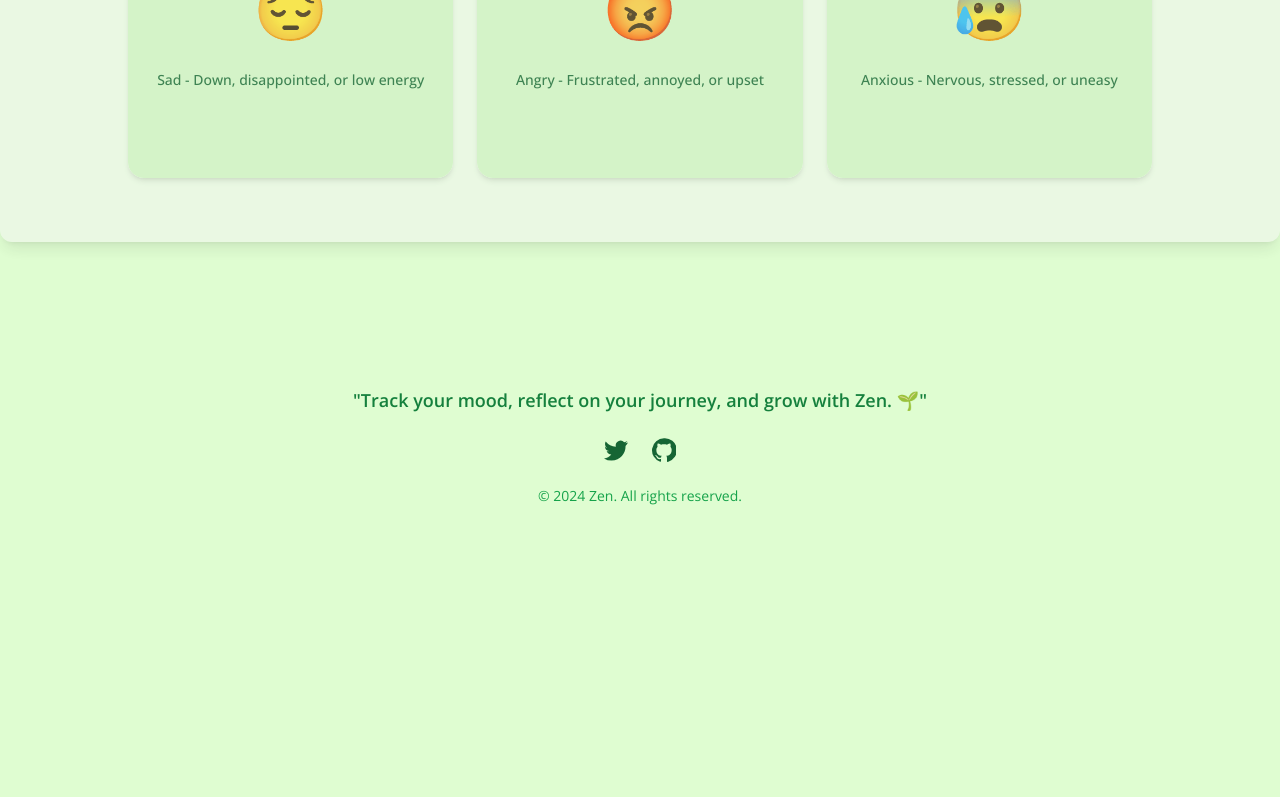
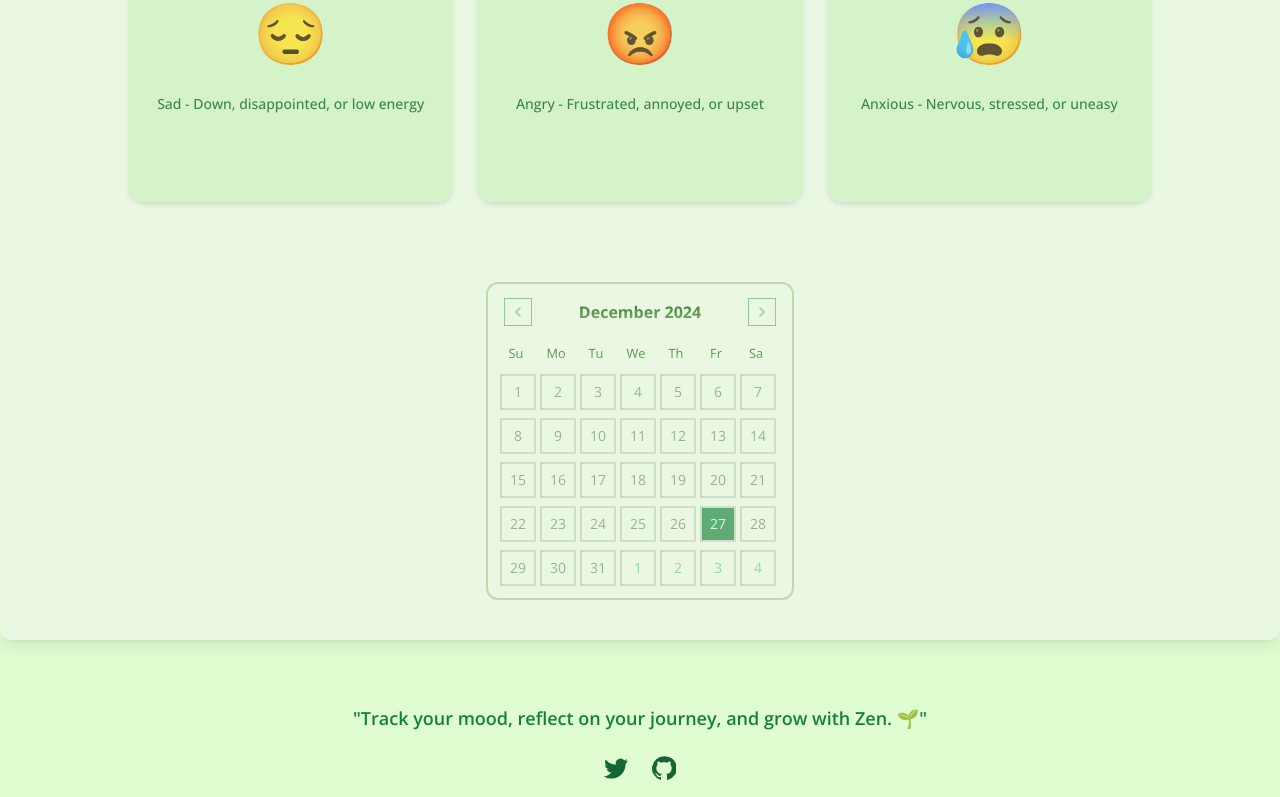
Before and after one commit to shwejan005/mood-tracker, a Next.js app: page /dashboard in a window 1280 px wide. Shown: the part 834-1631 px from the top of the page. Before the commit the page ends 1364 px from the top, so only its background shows below. Built offline with nearby package versions, Linux system fonts and the light colour scheme; no server answers.

Commit message:
Added Calender

```diff
--- a/app/dashboard/page.js
+++ b/app/dashboard/page.js
@@ -1,3 +1,4 @@
+import { Calendar } from "@/components/ui/calendar"
 import { FocusCards } from '@/components/ui/focus-cards';
 import { TextShimmer } from '@/components/ui/text-shimmer';
 import { UserButton } from '@clerk/nextjs';
@@ -69,13 +70,16 @@ export default async function Dashboard() {
       <div className=" rounded-xl min-h-screen flex flex-col items-center shadow-lg bg-[#edf8e8] opacity-80 py-10">
         <TextShimmer
           duration={3}
-          className='text-4xl font-bold text-center mb-14 [--base-color:theme(colors.green.600)] [--base-gradient-color:theme(colors.green.200)] dark:[--base-color:theme(colors.green.700)] dark:[--base-gradient-color:theme(colors.green.400)]'
+          className='text-4xl font-bold text-center mb-20 [--base-color:theme(colors.green.600)] [--base-gradient-color:theme(colors.green.200)] dark:[--base-color:theme(colors.green.700)] dark:[--base-gradient-color:theme(colors.green.400)]'
         >
           How are you <span className="textGradient">feeling</span> today?
         </TextShimmer>
+
         <FocusCards cards={cards} />
-      </div>
-      <div>
+
+        <div className="mt-20 border-2 border-[#b4d4a7] rounded-xl bg-transparent hover:border-[#87a37a] transition-all duration-300">
+          <Calendar />
+        </div>
 
       </div>
     </div>
--- a/components/Calender.jsx
+++ /dev/null
@@ -1,67 +0,0 @@
-import React from 'react'
-
-
-const months = { 'January': 'Jan', 'February': 'Feb', 'March': 'Mar', 'April': 'Apr', 'May': 'May', 'June': 'Jun', 'July': 'Jul', 'August': 'Aug', 'September': 'Sept', 'October': 'Oct', 'November': 'Nov', 'December': 'Dec' }
-const monthsArr = Object.keys(months)
-const now = new Date()
-const dayList = ['Sunday', 'Monday', 'Tuesday', 'Wednesday', 'Thursday', 'Friday', 'Saturday']
-
-
-function Calender() {
-  const year = 2024
-  const month = 'December'
-  const day = new Date(year,Object.keys(months).indexOf(month),1)
-  const firstDayOfMonth = monthNow.getDay()
-  const daysInMonth = new Date(year,Object.keys(month).indexOf(month) + 1, 0)
-  const daysToDisplay = firstDayOfMonth + daysInMonth
-  const numRows = (Math.floor(daysToDisplay / 7)) + (daysToDisplay % 7 ? 1 : 0)
-
-  return (
-    <div className='flex flex-col gap-2'>
-        <div className='grid grid-cols-5 gap-4'>
-            <button onClick={() => {
-                handleIncrementMonth(-1)
-            }} className='mr-auto text-indigo-400 text-lg sm:text-xl duration-200 hover:opacity-60'><i className="fa-solid fa-circle-chevron-left"></i></button>
-            <p className={'text-center col-span-3 capitalized whitespace-nowrap textGradient ' + fugaz.className}>{selectedMonth}, {selectedYear}</p>
-            <button onClick={() => {
-                handleIncrementMonth(+1)
-            }} className='ml-auto text-indigo-400 text-lg sm:text-xl duration-200 hover:opacity-60'><i className="fa-solid fa-circle-chevron-right"></i></button>
-        </div>
-        <div className='flex flex-col overflow-hidden gap-1 py-4 sm:py-6 md:py-10'>
-            {[...Array(numRows).keys()].map((row, rowIndex) => {
-                return (
-                    <div key={rowIndex} className='grid grid-cols-7 gap-1'>
-                        {dayList.map((dayOfWeek, dayOfWeekIndex) => {
-                            let dayIndex = (rowIndex * 7) + dayOfWeekIndex - (firstDayOfMonth - 1)
-
-                            let dayDisplay = dayIndex > daysInMonth ? false : (row === 0 && dayOfWeekIndex < firstDayOfMonth) ? false : true
-
-                            let isToday = dayIndex === now.getDate()
-
-                            if (!dayDisplay) {
-                                return (
-                                    <div className='bg-white' key={dayOfWeekIndex} />
-                                )
-                            }
-
-                            let color = demo ?
-                                gradients.indigo[baseRating[dayIndex]] :
-                                dayIndex in data ?
-                                    gradients.indigo[data[dayIndex]] :
-                                    'white'
-
-                            return (
-                                <div style={{ background: color }} className={'text-xs sm:text-sm border border-solid p-2 flex items-center gap-2 justify-between rounded-lg ' + (isToday ? ' border-indigo-400' : ' border-indigo-100') + (color === 'white' ? ' text-indigo-400' : ' text-white')} key={dayOfWeekIndex}>
-                                    <p>{dayIndex}</p>
-                                </div>
-                            )
-                        })}
-                    </div>
-                )
-            })}
-        </div>
-    </div>
-)
-}
-
-export default Calender
--- /dev/null
+++ b/components/ui/button.jsx
@@ -0,0 +1,48 @@
+import * as React from "react"
+import { Slot } from "@radix-ui/react-slot"
+import { cva } from "class-variance-authority";
+
+import { cn } from "@/lib/utils"
+
+const buttonVariants = cva(
+  "inline-flex items-center justify-center gap-2 whitespace-nowrap rounded-md text-sm font-medium transition-colors focus-visible:outline-none focus-visible:ring-1 focus-visible:ring-ring disabled:pointer-events-none disabled:opacity-50 [&_svg]:pointer-events-none [&_svg]:size-4 [&_svg]:shrink-0",
+  {
+    variants: {
+      variant: {
+        default:
+          "bg-primary text-primary-foreground shadow hover:bg-primary/90",
+        destructive:
+          "bg-destructive text-destructive-foreground shadow-sm hover:bg-destructive/90",
+        outline:
+          "border border-input bg-background shadow-sm hover:bg-accent hover:text-accent-foreground",
+        secondary:
+          "bg-secondary text-secondary-foreground shadow-sm hover:bg-secondary/80",
+        ghost: "hover:bg-accent hover:text-accent-foreground",
+        link: "text-primary underline-offset-4 hover:underline",
+      },
+      size: {
+        default: "h-9 px-4 py-2",
+        sm: "h-8 rounded-md px-3 text-xs",
+        lg: "h-10 rounded-md px-8",
+        icon: "h-9 w-9",
+      },
+    },
+    defaultVariants: {
+      variant: "default",
+      size: "default",
+    },
+  }
+)
+
+const Button = React.forwardRef(({ className, variant, size, asChild = false, ...props }, ref) => {
+  const Comp = asChild ? Slot : "button"
+  return (
+    (<Comp
+      className={cn(buttonVariants({ variant, size, className }))}
+      ref={ref}
+      {...props} />)
+  );
+})
+Button.displayName = "Button"
+
+export { Button, buttonVariants }
--- /dev/null
+++ b/components/ui/calendar.jsx
@@ -0,0 +1,74 @@
+"use client";
+import * as React from "react";
+import { ChevronLeft, ChevronRight } from "lucide-react";
+import { DayPicker } from "react-day-picker";
+
+import { cn } from "@/lib/utils";
+import { buttonVariants } from "@/components/ui/button";
+
+function Calendar({
+  className,
+  classNames,
+  showOutsideDays = true,
+  ...props
+}) {
+  return (
+    <DayPicker
+      showOutsideDays={showOutsideDays}
+      className={cn("p-3", className)}
+      classNames={{
+        months: "flex flex-col sm:flex-row space-y-4 sm:space-x-4 sm:space-y-0",
+        month: "space-y-4",
+        caption: "flex justify-center pt-1 relative items-center",
+        caption_label: "text-md font-bold textGradient ", // Color for caption label
+        nav: "space-x-1 flex items-center",
+        nav_button: cn(
+          buttonVariants({ variant: "outline" }),
+          "h-7 w-7 bg-transparent p-0 opacity-50 hover:text-green-900 text-green-700" // Navigation buttons
+        ),
+        nav_button_previous: "absolute left-1 hover:text-green-900",
+        nav_button_next: "absolute right-1 hover:text-green-900",
+        table: "w-full border-collapse space-y-1",
+        head_row: "flex",
+        head_cell:
+          "textGradient rounded-md mr-2 w-8 font-normal text-[0.8rem]", // Header (day names)
+        row: "flex w-full mt-2",
+        cell: cn(
+          "border-2 mr-1 border-[#cad6c5] hover:bg-[#cad6c5] relative p-0 text-center text-sm focus-within:relative focus-within:z-20 [&:has([aria-selected])]:bg-green-600/20 [&:has([aria-selected].day-outside)]:bg-green-600/10",
+          props.mode === "range"
+            ? "[&:has(>.day-range-end)]:rounded-r-md [&:has(>.day-range-start)]:rounded-l-md first:[&:has([aria-selected])]:rounded-l-md last:[&:has([aria-selected])]:rounded-r-md"
+            : "[&:has([aria-selected])]:rounded-md"
+        ),
+        day: cn(
+          buttonVariants({ variant: "ghost" }),
+          "h-8 w-8 p-0 font-normal text-[#87a37a]  aria-selected:text-green-800 aria-selected:opacity-100"
+        ),
+        day_range_start: "day-range-start text-green-800", // Range start
+        day_range_end: "day-range-end text-green-800", // Range end
+        day_selected:
+          "bg-green-700 text-white hover:bg-green-800 hover:text-white focus:bg-green-700 focus:text-white", // Selected day
+        day_today:
+          "bg-green-700 bg-opacity-80 text-green-100 font-bold", // Today’s date styling
+        day_outside:
+          "day-outside text-green-600 opacity-50", // Outside days
+        day_disabled: "text-green-600 opacity-50", // Disabled days
+        day_range_middle:
+          "aria-selected:bg-green-600 aria-selected:text-green-800",
+        day_hidden: "invisible",
+        ...classNames,
+      }}
+      components={{
+        IconLeft: ({ className, ...props }) => (
+          <ChevronLeft className={cn("h-4 w-4", className)} {...props} />
+        ),
+        IconRight: ({ className, ...props }) => (
+          <ChevronRight className={cn("h-4 w-4", className)} {...props} />
+        ),
+      }}
+      {...props}
+    />
+  );
+}
+Calendar.displayName = "Calendar";
+
+export { Calendar };
--- a/package.json
+++ b/package.json
@@ -14,11 +14,13 @@
     "@tabler/icons-react": "^3.26.0",
     "class-variance-authority": "^0.7.1",
     "clsx": "^2.1.1",
+    "date-fns": "^3.6.0",
     "framer-motion": "^11.15.0",
     "lucide-react": "^0.469.0",
     "motion": "^11.15.0",
     "next": "15.1.2",
     "react": "^19.0.0",
+    "react-day-picker": "^8.10.1",
     "react-dom": "^19.0.0",
     "swr": "^1.0.0",
     "tailwind-merge": "^2.6.0",
```
Also changed, not shown: 1 other file (tests, documents, lock files or other folders).
